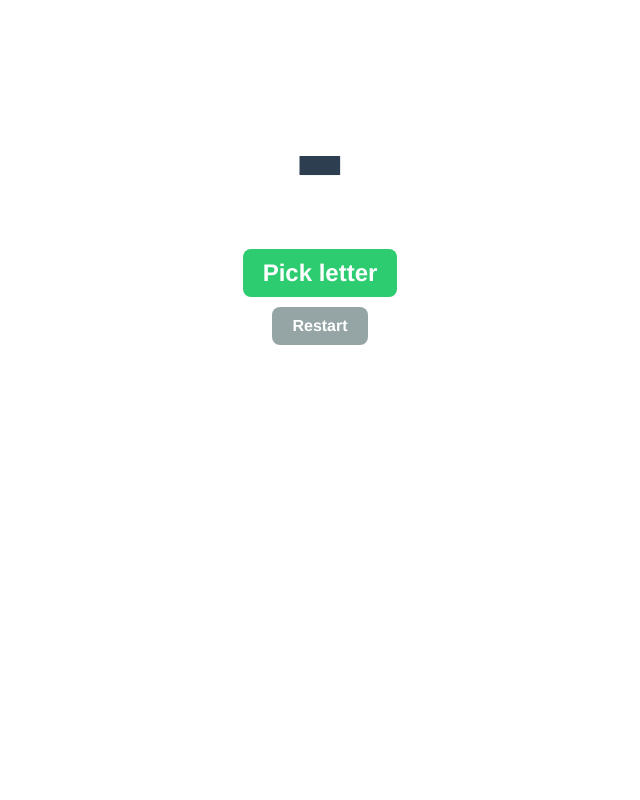
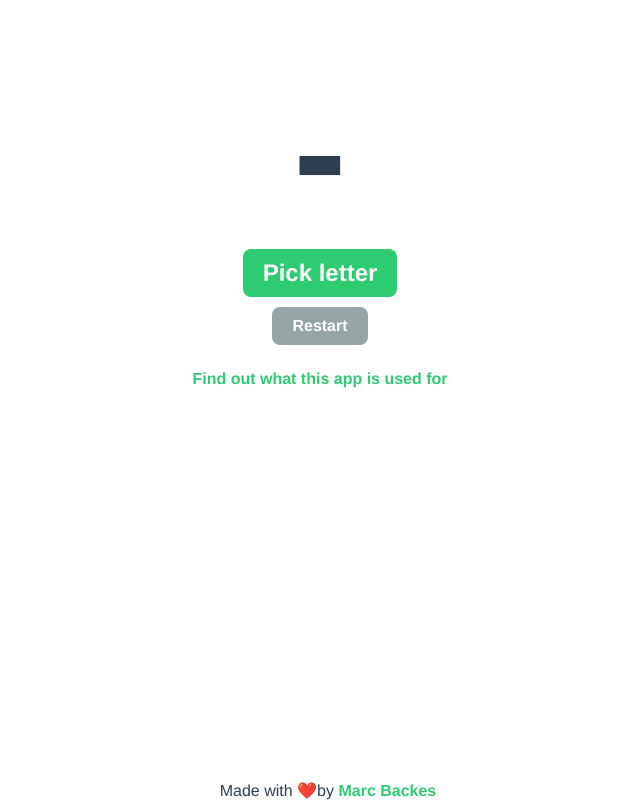
Before and after one commit to themarcba/random-letter-picker, a Vue app: page / in a window 1280 px wide. Shown: the whole page, without its empty margins (320-960 px from the left). Built offline with nearby package versions, Linux system fonts and the light colour scheme.

Commit message:
Added links

```diff
--- a/public/index.html
+++ b/public/index.html
@@ -5,7 +5,7 @@
     <meta http-equiv="X-UA-Compatible" content="IE=edge">
     <meta name="viewport" content="width=device-width,initial-scale=1.0">
     <link rel="icon" href="<%= BASE_URL %>favicon.ico">
-    <title>random-letter</title>
+    <title>Random Letter Picker</title>
   </head>
   <body>
     <noscript>
--- a/src/App.vue
+++ b/src/App.vue
@@ -1,27 +1,54 @@
 <template>
     <div id="app">
         <RandomLetter></RandomLetter>
+
+        <div class="center">
+            <a
+                href="https://github.com/themarcba/random-letter-picker#why"
+            >Find out what this app is used for</a>
+        </div>
+
+        <Footer></Footer>
     </div>
 </template>
 
 <script>
-import RandomLetter from './components/RandomLetter.vue'
+import RandomLetter from "./components/RandomLetter.vue";
+import Footer from "./components/Footer.vue";
 
 export default {
-  name: 'app',
+    name: "app",
     components: {
-    RandomLetter
+        RandomLetter,
+        Footer
     }
-}
+};
 </script>
 
 <style>
 #app {
-  font-family: 'Avenir', Helvetica, Arial, sans-serif;
+    font-family: "Avenir", Helvetica, Arial, sans-serif;
     -webkit-font-smoothing: antialiased;
     -moz-osx-font-smoothing: grayscale;
     text-align: center;
     color: #2c3e50;
     margin-top: 60px;
 }
+div.centered {
+    text-align: center;
+}
+
+a {
+    color: #2ecc71;
+    text-decoration: none;
+    font-weight: bold;
+    -webkit-transition: color .3s ease-out;
+    -moz-transition: color .3s ease-out;
+    -o-transition: color .3s ease-out;
+    transition: color .3s ease-out;
+}
+
+a:hover {
+    color: #2c3e50;
+}
 </style>
--- /dev/null
+++ b/src/components/Footer.vue
@@ -0,0 +1,21 @@
+<template>
+    <div class="footer">
+        Made with ❤️by
+        <a href="https://marc.dev">Marc Backes</a>
+    </div>
+</template>
+
+<script>
+export default {
+    name: 'Footer'
+};
+</script>
+
+<style>
+    .footer {
+        position: fixed;
+        width: 100%;
+        bottom: 0;
+        padding: 0;
+    }
+</style>
--- a/src/components/RandomLetter.vue
+++ b/src/components/RandomLetter.vue
@@ -33,7 +33,6 @@ export default {
                     this.count = 5;
                     this.active = true;
                     const interval = setInterval(() => {
-                        console.log(this.count);
                         this.count -= 1;
                         if (this.count == 0) {
                             this.active = false;
```
Lines whose indentation alone changed are shown as unchanged.
